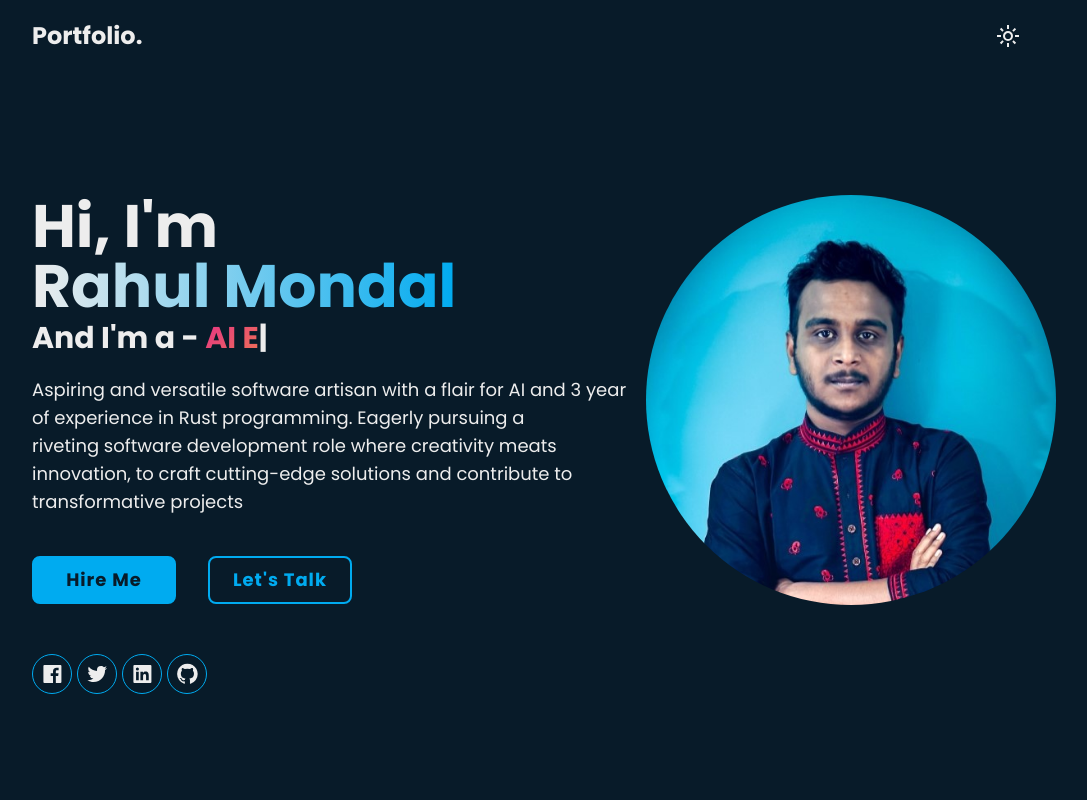
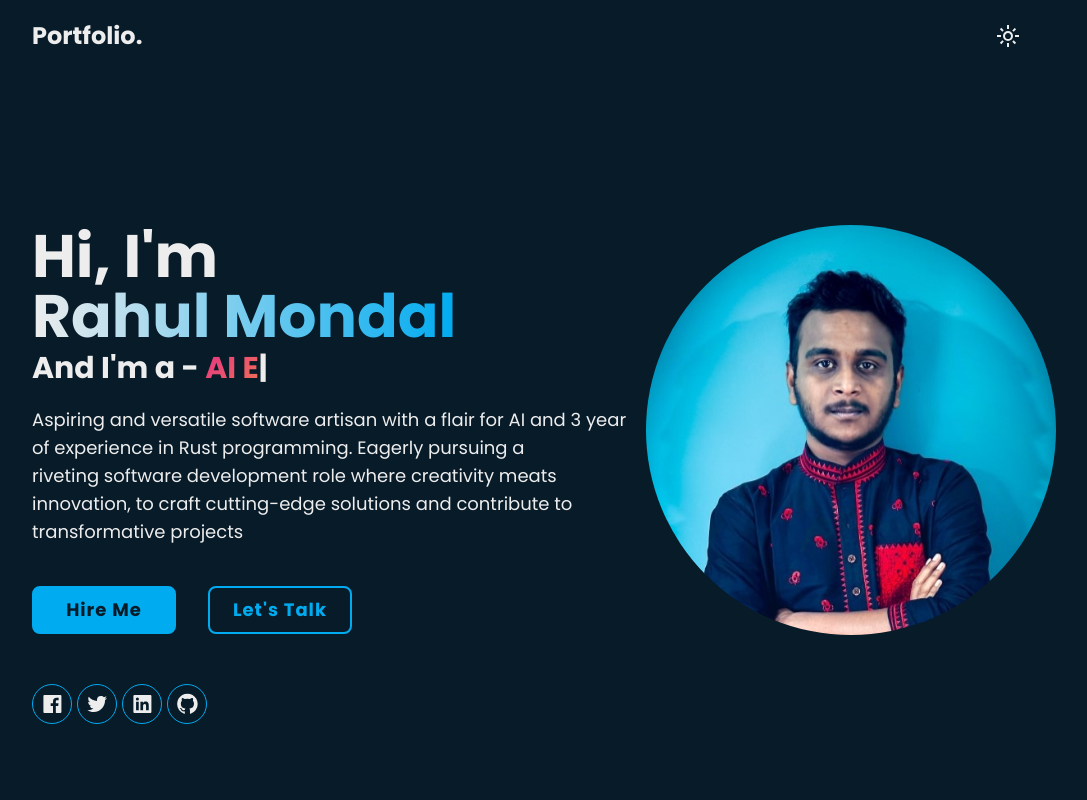
Before and after one commit to Rahul721999/my-portfolio, a React (Vite) app: page / in a window 1280 px wide. Shown: the top 800 px of the page, without its empty margins (96-1183 px from the left). Built offline with nearby package versions, Linux system fonts and the light colour scheme.

Commit message:
fix: content getting hide under navbar fixed

```diff
--- a/src/App.css
+++ b/src/App.css
@@ -87,7 +87,7 @@ body {
 
   padding-left: 10%;
   padding-right: 10%;
-  padding-top: 20px;
+  padding-top: 5rem;
   padding-bottom: 20px;
 
   transition-property: color;
```
